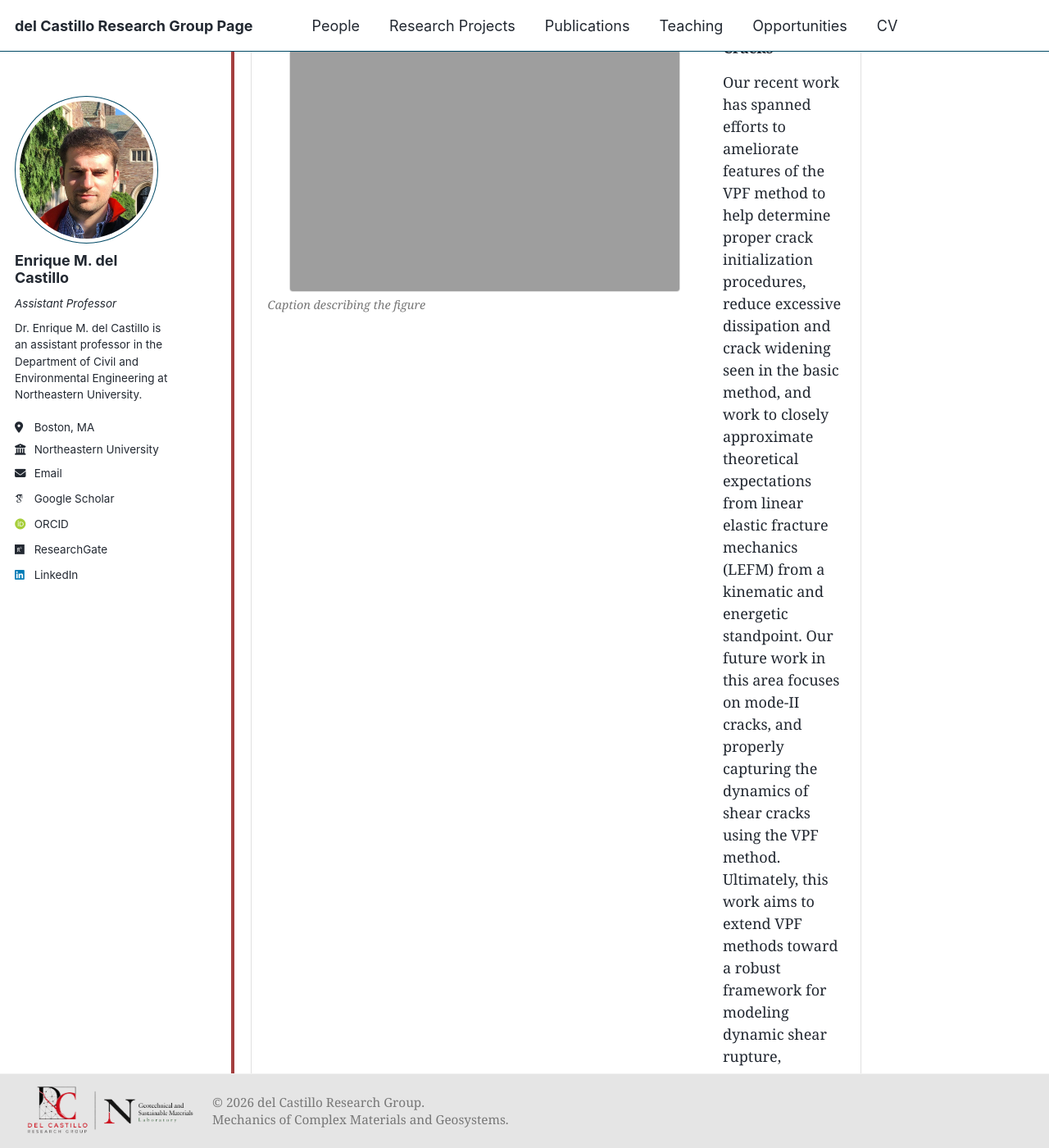
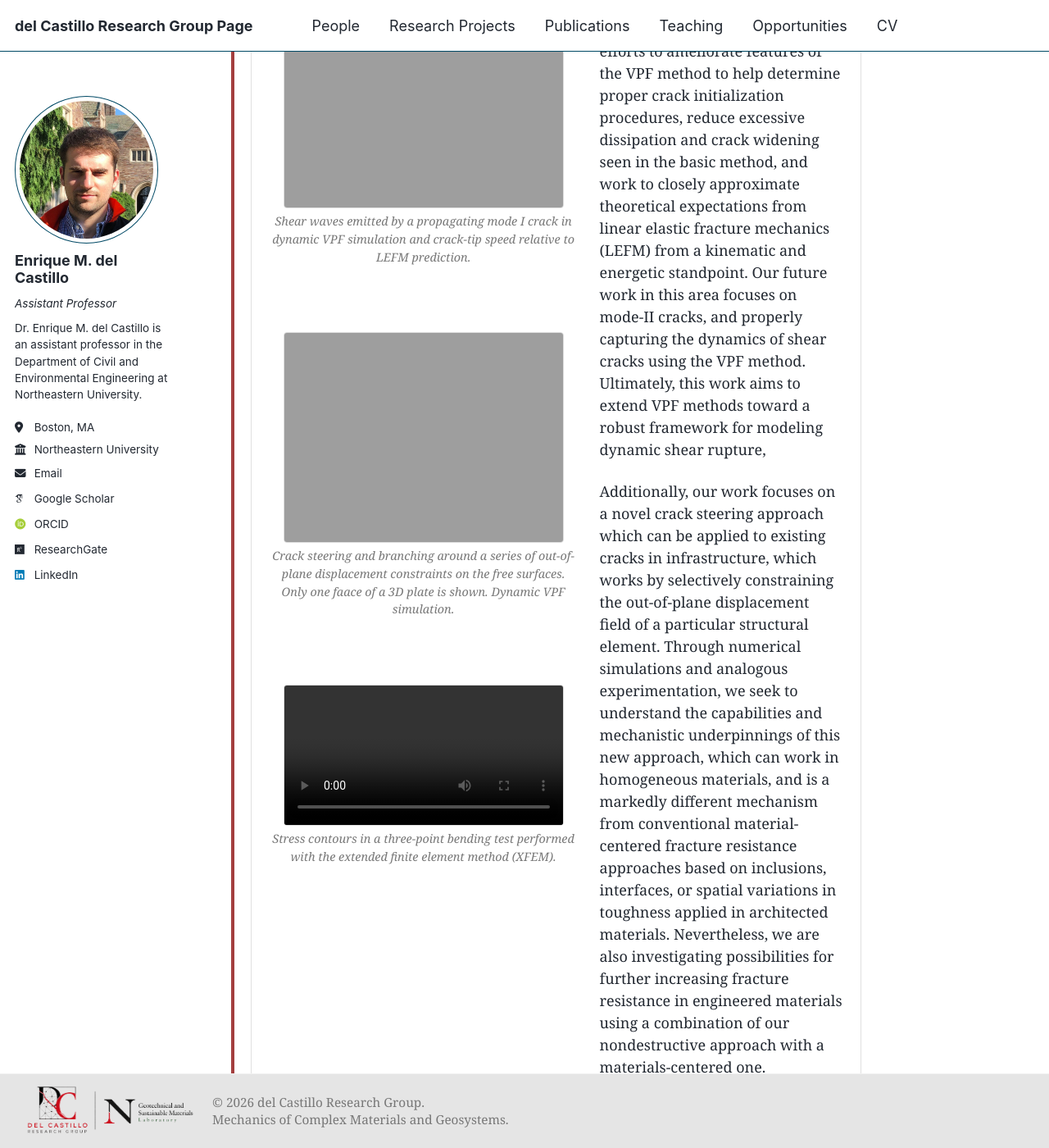
Before and after one commit to emdc19/emdcwebsite, a Jekyll site: the page built from _pages/year-archive.html, in a window 1280 px wide and 1400 px high, scrolled down 8653 px. Shown: the whole window at 82% size. Built offline with Jekyll 4.4.1, drawn with Linux system fonts in a browser that asks for light colours; some web fonts are replaced; a script that is not in the unit is left out; grey boxes are pictures that could not be loaded.

Commit message:
Update year-archive.html

```diff
--- a/_pages/year-archive.html
+++ b/_pages/year-archive.html
@@ -238,11 +238,24 @@ the 2018 caldera collapse at the Kilauea Volcano, HI." <em>Journal of Geophysica
     We study the nonlinear mechanics and physics of dynamic fracture using computational fracture mechanics, with particular emphasis on how cracks nucleate, propagate, branch, and interact under dynamic loading conditions. Our work spans development of computational fracture methods such as the variational phase-field (VPF) method, interaction with theory, and practical applications such as nondestructive strategies for controlling and steering cracks, as well as engineering approaches to increase fracture toughness in both homogenous and architected materials. As a smeared-crack approach, VPF can accommodate arbitrary crack paths and does not require explicit crack path tracking, which is advantageous relative to traditional computational fracture methods.
   </div>
 
-  <div class="research-card">
-    <figure class="research-card__image">
-      <img src="{{ base_path }}/images/your-image.jpg" alt="Dynamic fracture simulation">
-      <figcaption>Caption describing the figure</figcaption>
-    </figure>
+ <div class="research-card">
+    <div class="research-card__image-group">
+      <figure class="research-card__image">
+        <img src="{{ base_path }}/images/waves.png" alt="CANNs">
+        <figcaption>Shear waves emitted by a propagating mode I crack in dynamic VPF simulation and crack-tip speed relative to LEFM prediction.</figcaption>
+      </figure>
+      <figure class="research-card__image">
+        <img src="{{ base_path }}/images/branching.png" alt="Compaction bands">
+        <figcaption>Crack steering and branching around a series of out-of-plane displacement constraints on the free surfaces. Only one faace of a 3D plate is shown. Dynamic VPF simulation. </figcaption>
+      </figure>
+      <figure class="research-card__image">
+        <video controls>
+          <source src="{{ base_path }}/images/sigma_xx.mp4" type="video/mp4">
+          Your browser does not support the video tag.
+        </video>
+        <figcaption>Stress contours in a three-point bending test performed with the extended finite element method (XFEM).</figcaption>
+      </figure>
+    </div>
     <div class="research-card__content">
       <h3>Variational Phase-Field Method for Dynamic 3D Cracks</h3>
       <p>
```
